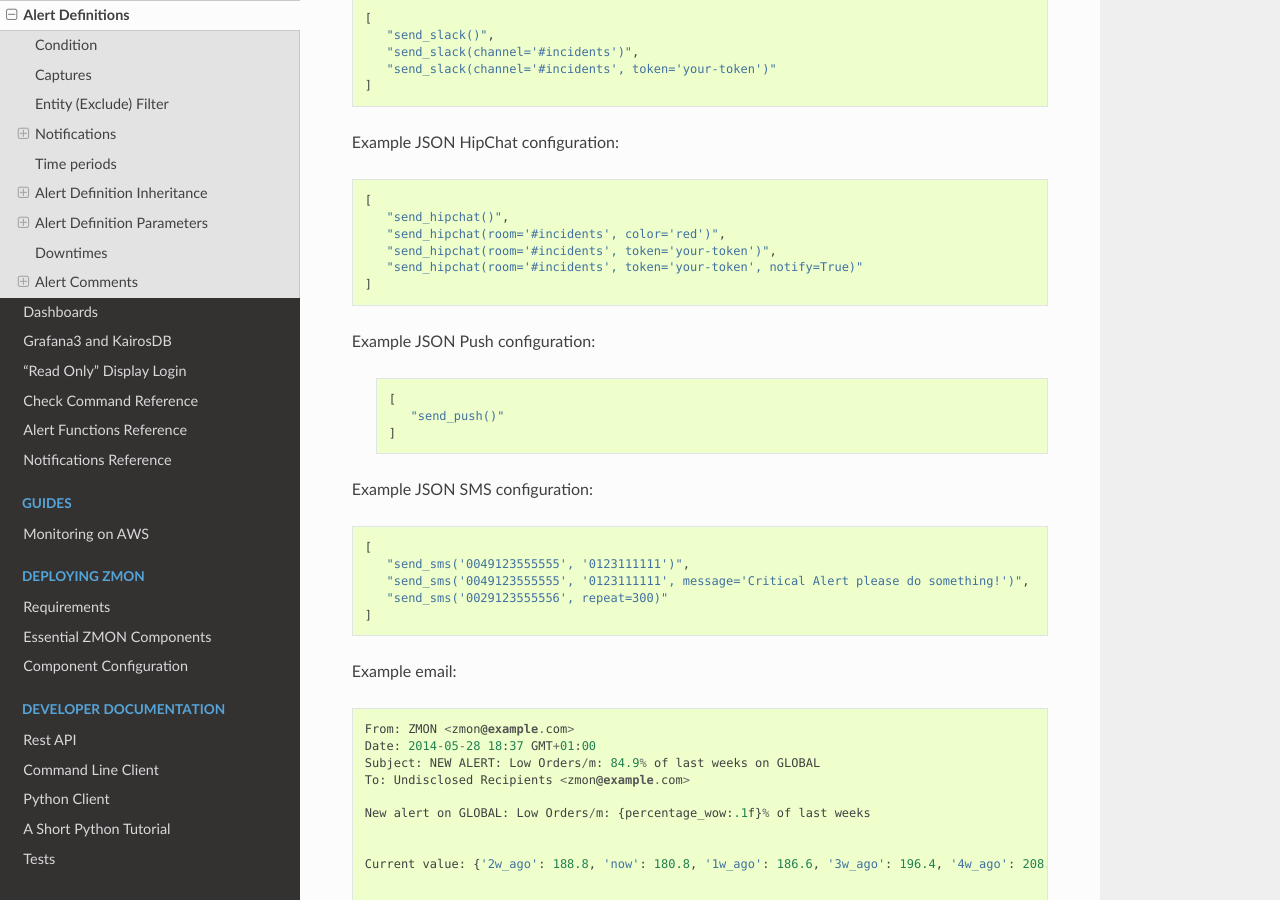
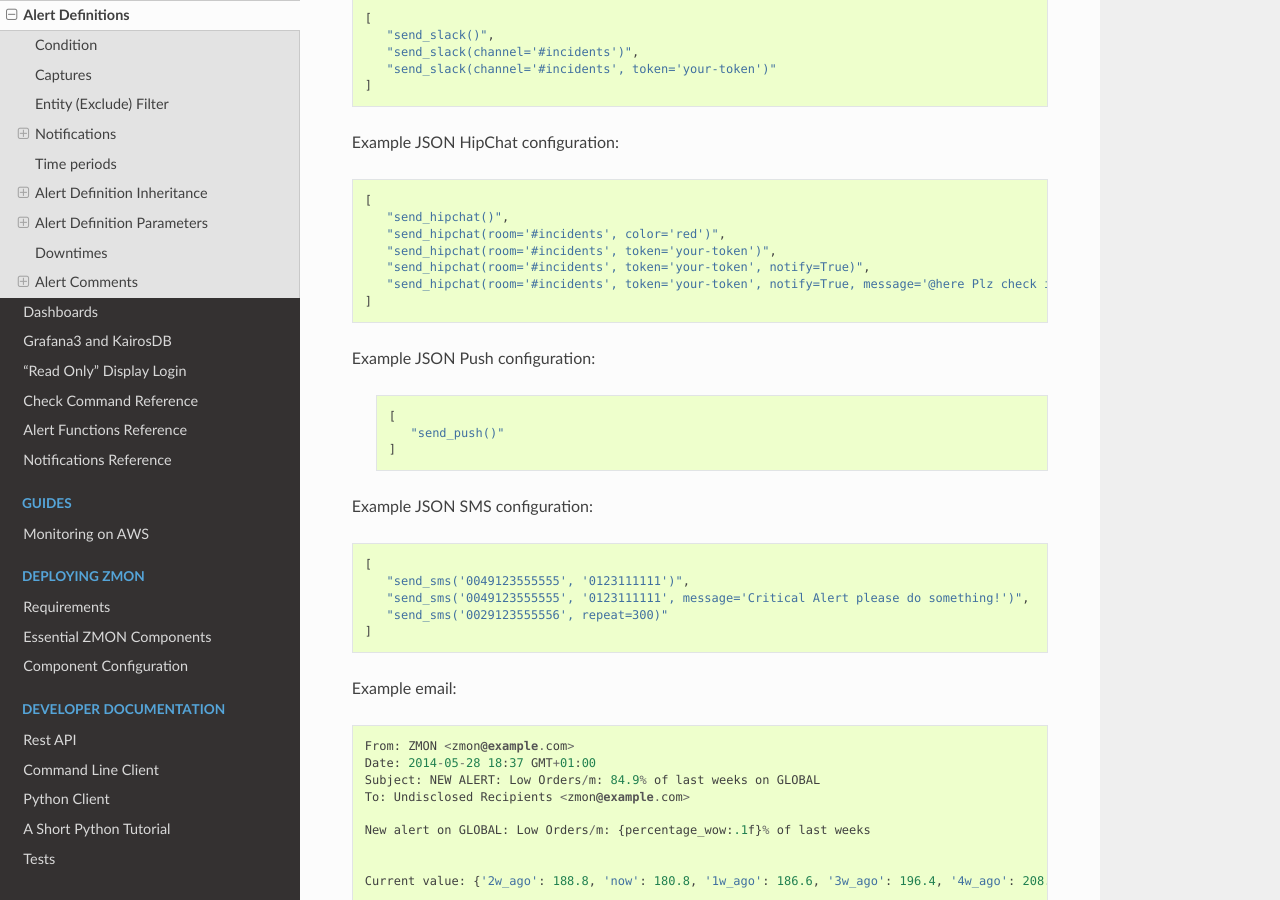
Before and after one commit to zalando-zmon/zmon-docs, a Sphinx documentation site: the page built from docs/user/alert-definitions.rst, in a window 1280 px wide and 900 px high, scrolled down 4238 px. Built offline with Sphinx 7.4.7 and the Read the Docs theme 2.0.0, drawn with Linux system fonts in a browser that asks for light colours; some of the changed text lies outside the part shown.

Commit message:
update according to changes of send_hipchat()
As an addition to merged zalando-zmon/zmon-worker#334

```diff
--- a/docs/user/alert-definitions.rst
+++ b/docs/user/alert-definitions.rst
@@ -146,7 +146,7 @@
 .. py:function:: send_sms(number*, [message, repeat])
 .. py:function:: send_push([message, repeat, url, key])
 .. py:function:: send_slack([channel, message, repeat, token])
-.. py:function:: send_hipchat([room, message, color='red', repeat, token, notify=False])
+.. py:function:: send_hipchat([room, message, color='red', repeat, token, message_format='html', notify=False])
 
 If the alert has the top priority and should be handled immediately, you can specify the repeat interval for each notification.
 In this case, you will be notified periodically, according to the specified interval, while the alert persists.
@@ -195,7 +195,8 @@
       "send_hipchat()",
       "send_hipchat(room='#incidents', color='red')",
       "send_hipchat(room='#incidents', token='your-token')",
-      "send_hipchat(room='#incidents', token='your-token', notify=True)"
+      "send_hipchat(room='#incidents', token='your-token', notify=True)",
+      "send_hipchat(room='#incidents', token='your-token', notify=True, message='@here Plz check it', message_format='text')"
    ]
 
 Example JSON Push configuration:
```
